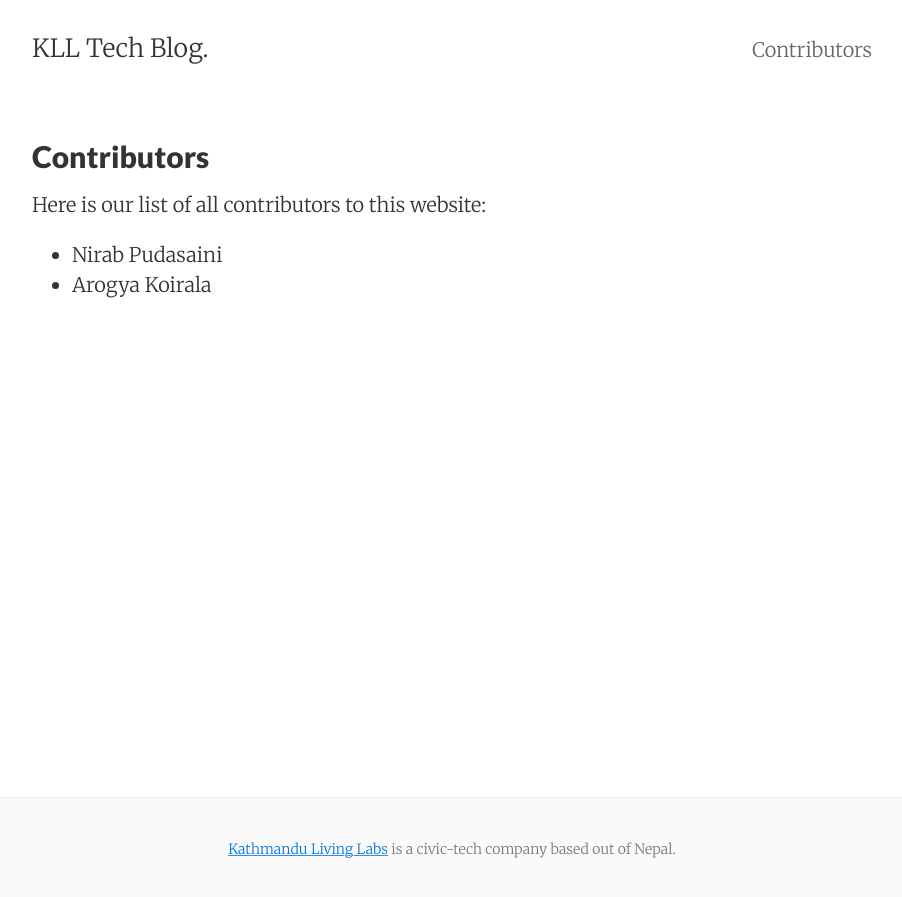
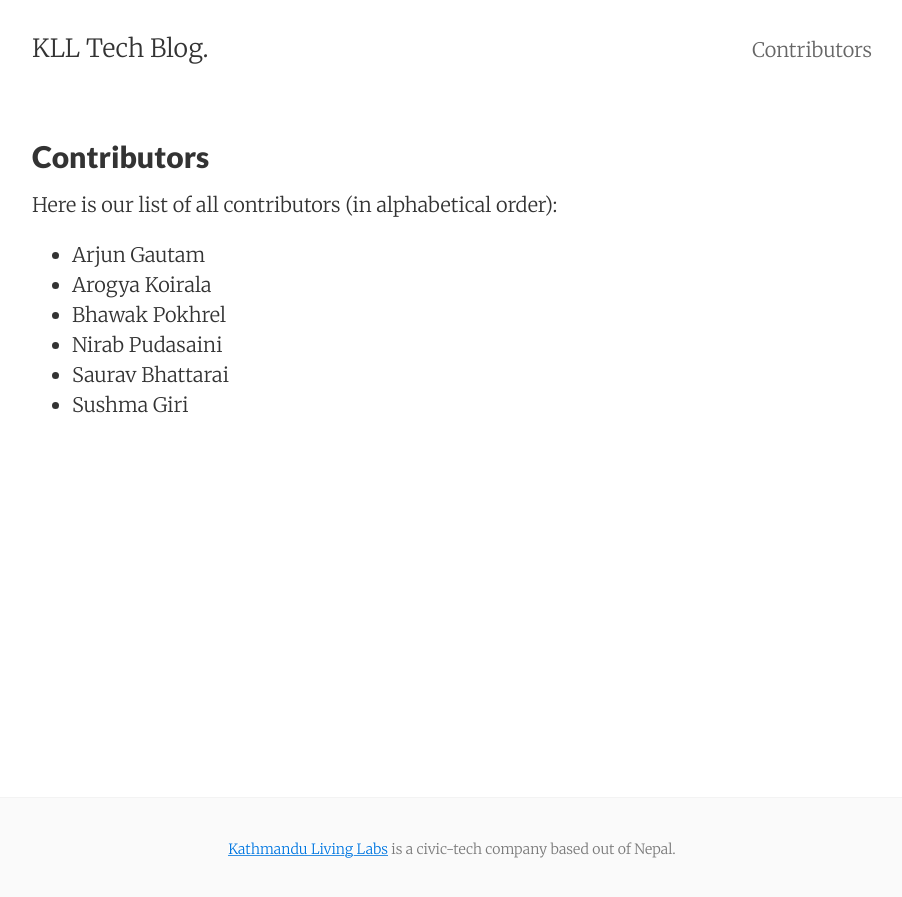
Before and after one commit to KathmanduLivingLabs/kathmandulivinglabs.github.io, a Jekyll site: the page built from about.md, in a window 1280 px wide. Shown: the top 897 px of the page, without its empty margins (188-1090 px from the left). Built offline with Jekyll 4.4.1, drawn with Linux system fonts in a browser that asks for light colours.

Commit message:
First commit

```diff
--- a/about.md
+++ b/about.md
@@ -5,7 +5,11 @@ permalink: /contributors/
 tags: contributors
 ---
 
-Here is our list of all contributors to this website:
+Here is our list of all contributors (in alphabetical order):
 
+- Arjun Gautam
+- Arogya Koirala
+- Bhawak Pokhrel
 - Nirab Pudasaini
-- Arogya Koirala
+- Saurav Bhattarai
+- Sushma Giri
```
